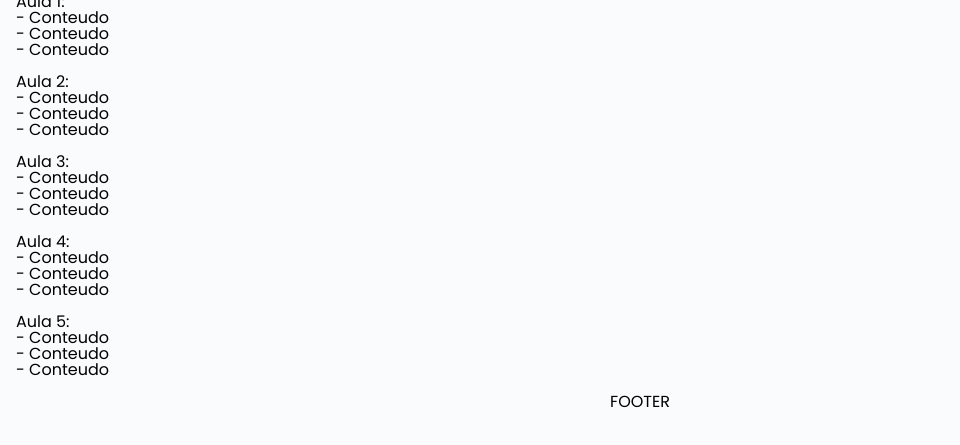
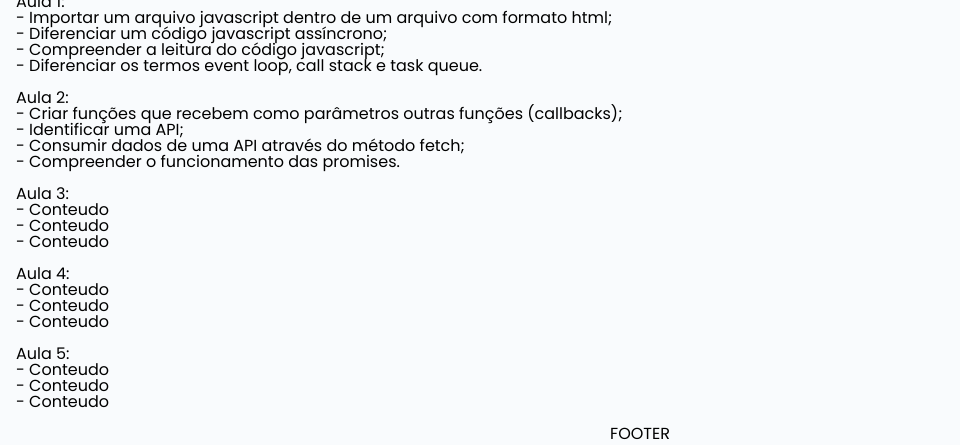
Before and after one commit to demetriusvas/Cursos-Alura, a plain HTML site: page curso-javascript-consumindo-tratando-dados-api/curso-javascript-consumindo-tratando-dados-api.html in a window 1280 px wide. Shown: the part 1127-1572 px from the top of the page, without its empty margins (0-960 px from the left). Before the commit the page ends 1540 px from the top, so only its background shows below. Drawn offline with Linux system fonts and the light colour scheme; files whose address does not match are found by name.

Commit message:
aulas 1, 2 e 3

```diff
--- a/curso-javascript-consumindo-tratando-dados-api/curso-javascript-consumindo-tratando-dados-api.html
+++ b/curso-javascript-consumindo-tratando-dados-api/curso-javascript-consumindo-tratando-dados-api.html
@@ -4,6 +4,7 @@
     <meta charset="UTF-8">
     <meta http-equiv="X-UA-Compatible" content="IE=edge">
     <meta name="viewport" content="width=device-width, initial-scale=1.0">
+    <link rel="shortcut icon" href="/assets/img/favicon.ico">
     <link rel="preconnect" href="https://fonts.googleapis.com">
     <link rel="preconnect" href="https://fonts.gstatic.com" crossorigin>
     <link href="https://fonts.googleapis.com/css2?family=Poppins:wght@300;400;500;700&display=swap" rel="stylesheet">
@@ -35,14 +36,16 @@
         </div>
         <dl>
           <dt>Aula 1: </dt>
-            <dd>  - Conteudo</dd>
-            <dd>  - Conteudo</dd>
-            <dd>  - Conteudo</dd>
+            <dd>  - Importar um arquivo javascript dentro de um arquivo com formato html;</dd>
+            <dd>  - Diferenciar um código javascript assíncrono;</dd>
+            <dd>  - Compreender a leitura do código javascript;</dd>
+            <dd>  - Diferenciar os termos event loop, call stack e task queue.</dd>
           <br>
           <dt>Aula 2: </dt>
-            <dd>  - Conteudo</dd>
-            <dd>  - Conteudo</dd>
-            <dd>  - Conteudo</dd>
+            <dd>  - Criar funções que recebem como parâmetros outras funções (callbacks);</dd>
+            <dd>  - Identificar uma API;</dd>
+            <dd>  - Consumir dados de uma API através do método fetch;</dd>
+            <dd>  - Compreender o funcionamento das promises.</dd>
           <br>
           <dt>Aula 3: </dt>
             <dd>  - Conteudo</dd>
```
Also changed, not shown: curso-css-construindo-layouts-com-grid/curso-css-construindo-layouts-com-grid.html (+1 -0 lines), curso-html-css-cabecalho-footer-variaveis/curso-html-css-cabecalho-footer-variaveis.html (+1 -0 lines), curso-html-css-classes-posic-flexbox/curso-html-css-classes-posic-flexbox.html (+1 -0 lines), curso-html-css-responsividade-publicacao/curso-html-css-responsividade-publicacao.html (+1 -0 lines), curso-javascript-consumindo-tratando-dados-api/projeto-alura-books-cadastro/index.html (+1 -1 lines), curso-javascript-consumindo-tratando-dados-api/projeto-alura-books-cadastro/script.js (added, +25 -0 lines), curso-javascript-metodos-de-array/curso-javascript-metodos-de-array.html (+1 -0 lines).
